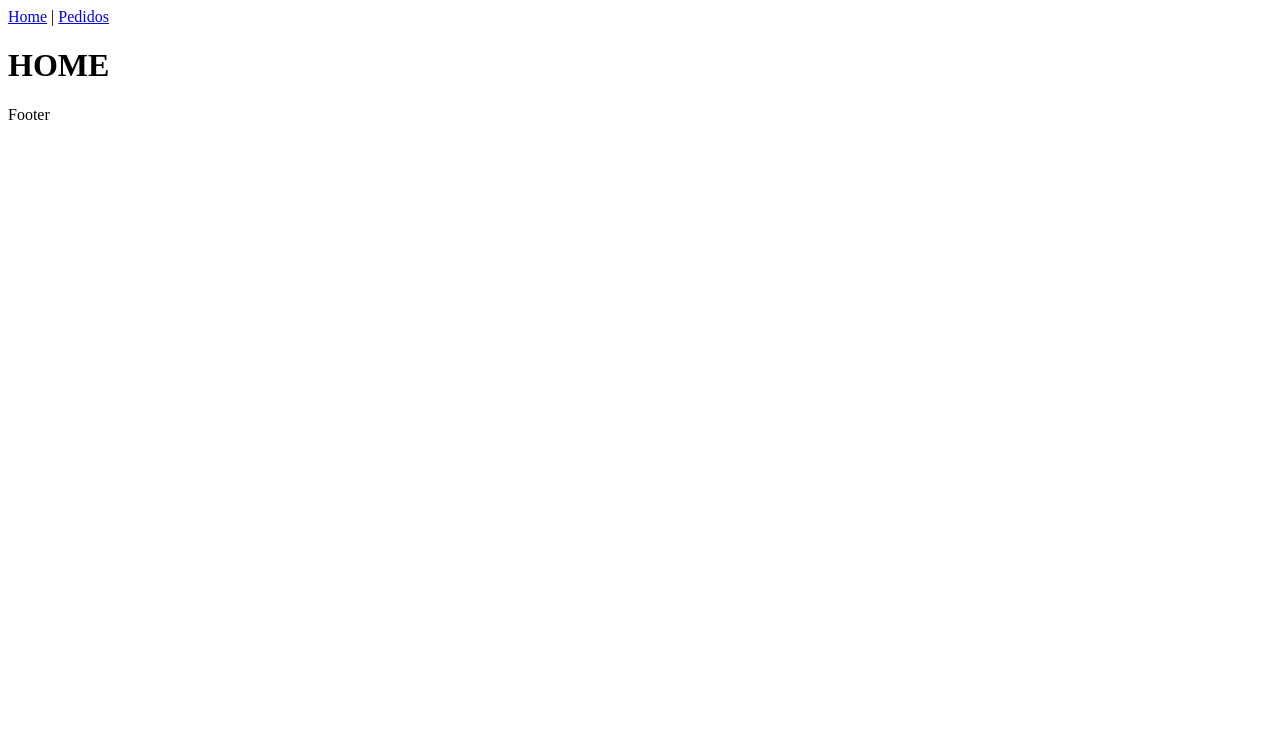
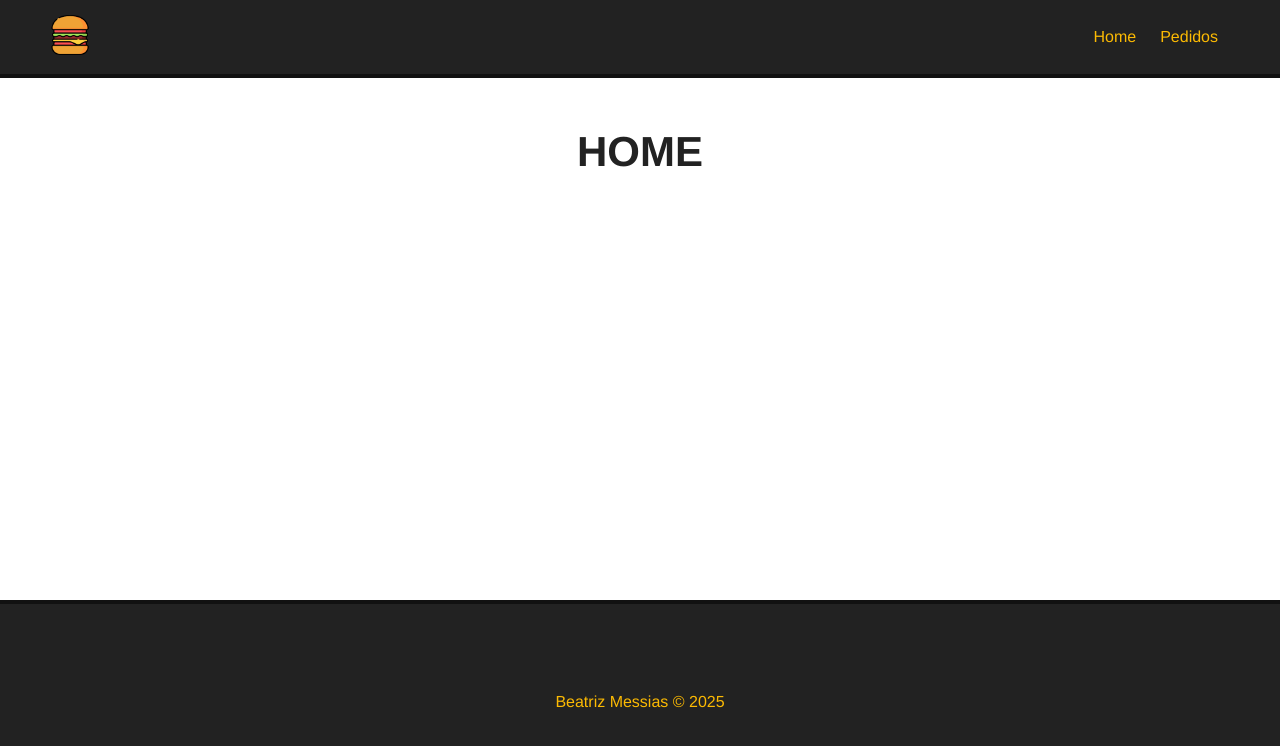
Before and after one commit to beatrizmessias/make-your-burger, a Vue app: page / in a window 1280 px wide. Shown: the top 746 px of the page. Built offline with nearby package versions, Linux system fonts and the light colour scheme.

Commit message:
header and footer style

```diff
--- a/src/App.vue
+++ b/src/App.vue
@@ -1,5 +1,5 @@
 <template>
-  <Navbar />
+  <Navbar :logo="logo_src" :alt="app_name"/>
   <router-view/>
   <Footer />
 </template>
@@ -12,10 +12,33 @@
   components: {
     Navbar,
     Footer
+  },
+  data() {
+    return {
+      logo_src: "/img/logo.png",
+      app_name: "Make Your Burger"
+    }
   }
 }
 </script>
 
 <style>
+* {
+  font-family: Helvetica;
+  padding: 0;
+  margin: 0;
+  box-sizing: border-box;
+}
 
+.main-container {
+  margin: 50px;
+  min-height: 250px;
+}
+
+h1 {
+  text-align: center;
+  font-size: 42px;
+  margin-bottom: 30px;
+  color: #222;
+}
 </style>
--- a/src/components/Footer.vue
+++ b/src/components/Footer.vue
@@ -1,5 +1,7 @@
 <template>
-    <p>Footer</p>
+    <footer>
+        <p>Beatriz Messias &copy; 2025</p>
+    </footer>
 </template>
 
 <script>
@@ -7,3 +9,18 @@
     name: "Footer"
 }
 </script>
+
+<style>
+footer {
+    height: 200px;
+    background-color: #222;
+    border-top: 4px solid #111;
+    color: #fcba03;
+    display: flex;
+    align-items: center;
+    justify-content: center;
+    position: absolute;
+    bottom: 0;
+    width: 100%;
+}
+</style>
--- a/src/components/Navbar.vue
+++ b/src/components/Navbar.vue
@@ -1,18 +1,48 @@
 <template>
   <nav>
-    <router-link to="/">
-        <img src="" id="logo">
+    <router-link to="/" id="logo-url">
+        <img :src="logo" :alt="alt" id="logo">
     </router-link>
-    <router-link to="/">Home</router-link> |
+    <router-link to="/">Home</router-link>
     <router-link to="/pedidos">Pedidos</router-link>
   </nav>
 </template>
 
 <script>
 export default {
-    name: "Navbar"
+    name: "Navbar",
+    props: ["logo", "alt"]
 }
 </script>
 
 <style>
+nav {
+  background-color: #222;
+  border-bottom: 4px solid #111;
+  padding: 15px 50px;
+  display: flex;
+  justify-content: flex-end;
+  align-items: center;
+}
+
+#logo-url {
+    margin: auto;
+    margin-left: 0;
+}
+
+#logo {
+    width: 40px;
+    height: 40px;
+}
+
+nav a {
+    color: #FCBA03;
+    text-decoration: none;
+    margin: 12px;
+    transition: .5s;
+}
+
+nav a:hover {
+    color: #fff;
+}
 </style>
--- a/src/router/index.js
+++ b/src/router/index.js
@@ -1,11 +1,11 @@
 import { createRouter, createWebHistory } from 'vue-router'
-import HomeView from '../views/Home.vue'
+import Home from '../views/Home.vue'
 
 const routes = [
   {
     path: '/',
     name: 'home',
-    component: HomeView
+    component: Home
   },
   {
     path: '/pedidos',
--- a/src/views/Home.vue
+++ b/src/views/Home.vue
@@ -1,5 +1,5 @@
 <template>
-  <div class="home">
+  <div class="main-container">
     <h1>HOME</h1>
   </div>
 </template>
--- a/src/views/Pedidos.vue
+++ b/src/views/Pedidos.vue
@@ -1,5 +1,5 @@
 <template>
-  <div>
+  <div class="main-container">
     <h1>PEDIDOS</h1>
   </div>
 </template>
```
